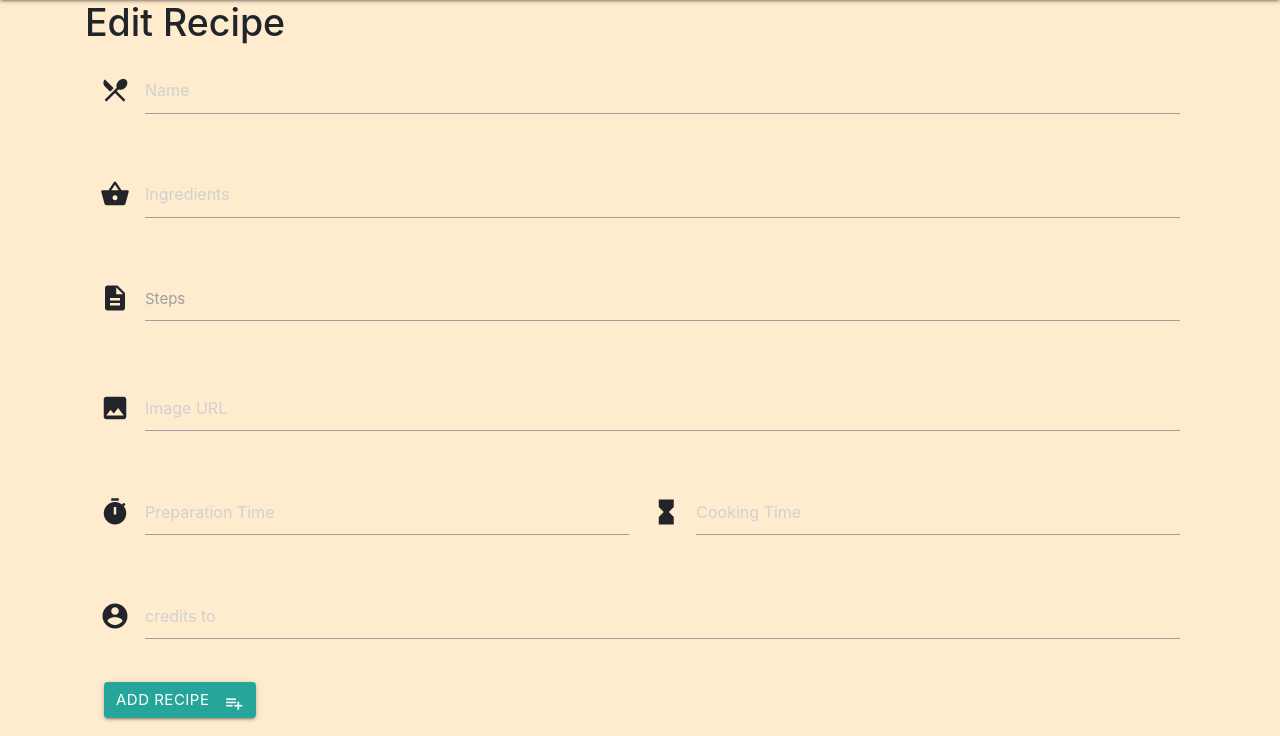
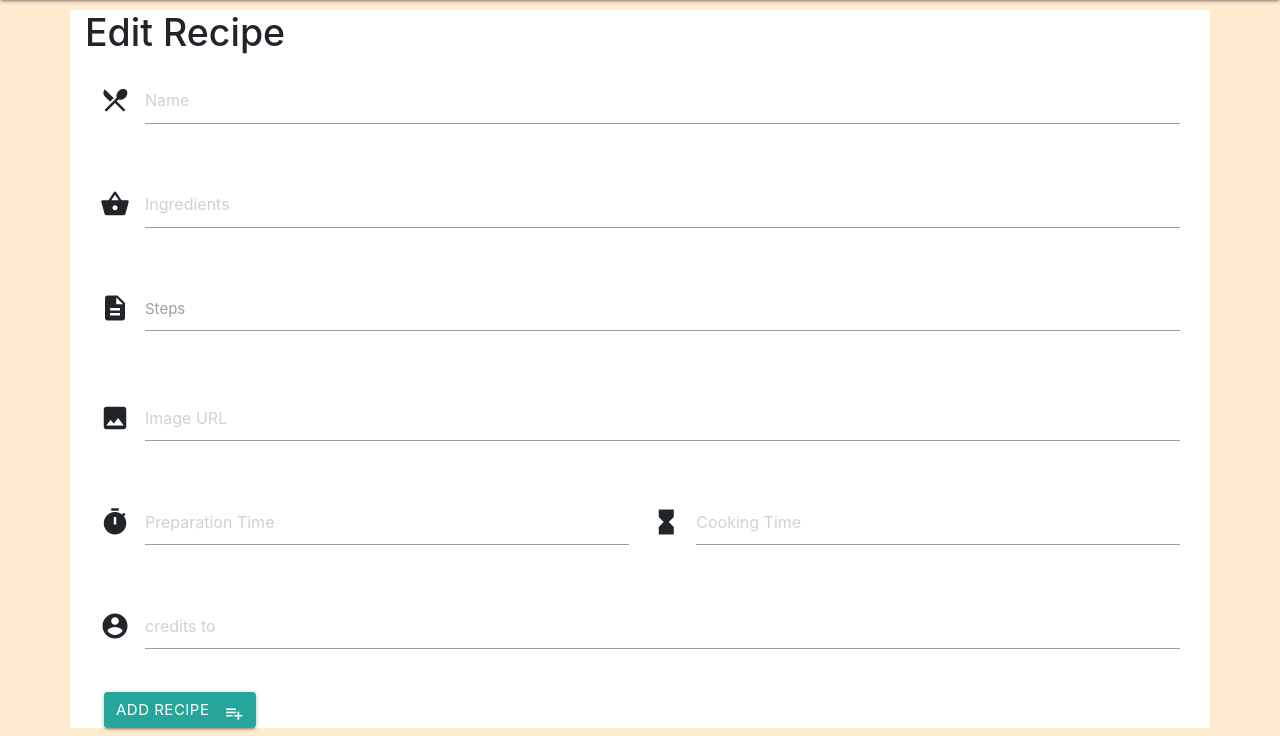
Before and after one commit to Code-Institute-Submissions/recipes-1, a Flask app: template templates/edit_recipes.html in a window 1280 px wide. Shown: the part 64-800 px from the top of the page. Run offline with Flask 2, Linux system fonts and the light colour scheme; the template is opened without the code that fills it, so the values that code supplies are empty; some libraries are stand-ins or nearby versions.

Commit message:
Beautified more added background

```diff
--- a/templates/edit_recipes.html
+++ b/templates/edit_recipes.html
@@ -1,6 +1,6 @@
 {% extends "base.html" %}
 {% block content %}
-<section class="container">
+<section class="container bg4 space">
   <h1>Edit Recipe</h1>
 
   {% if recipes.creditTo == register.username %}
```
